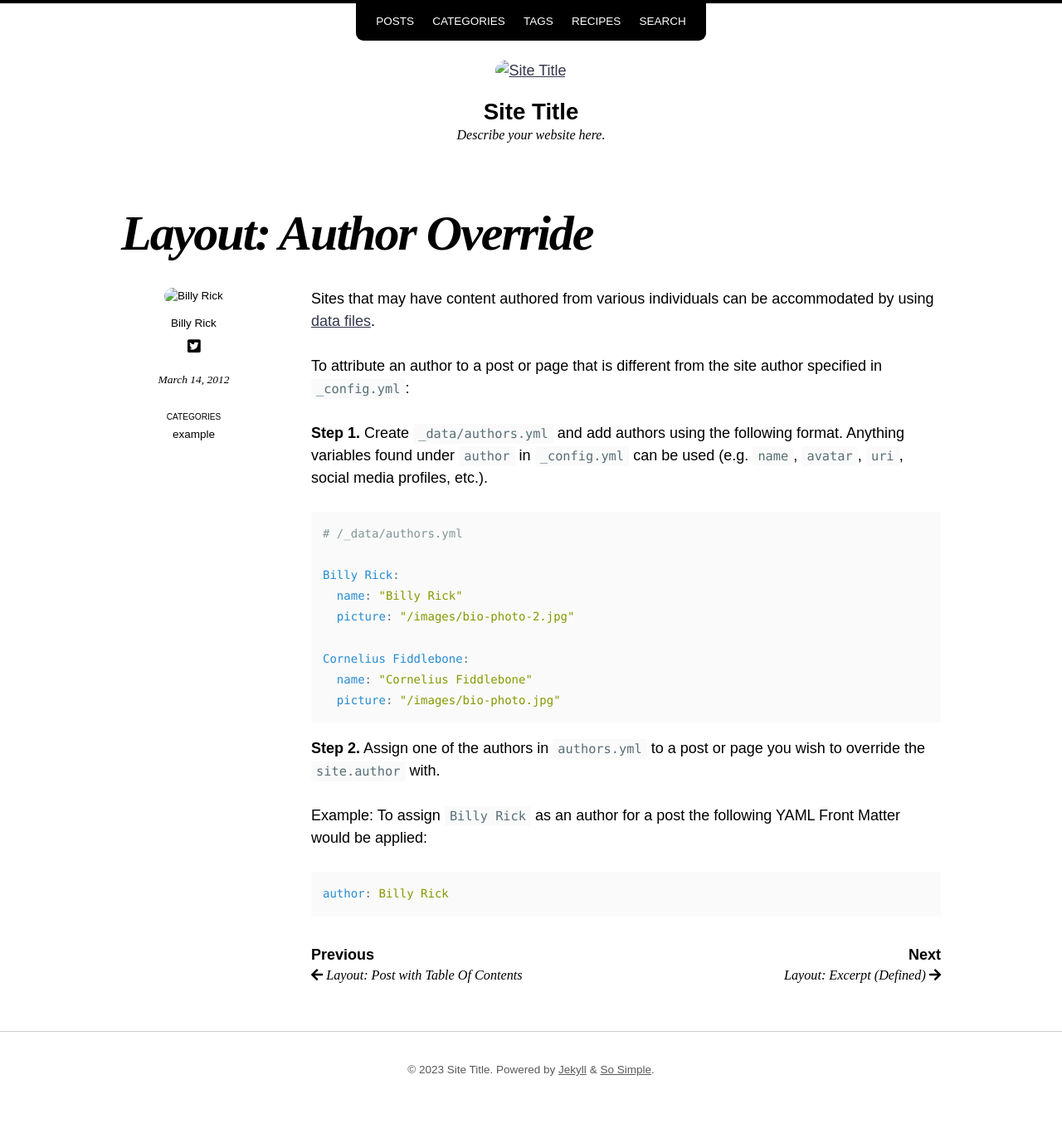
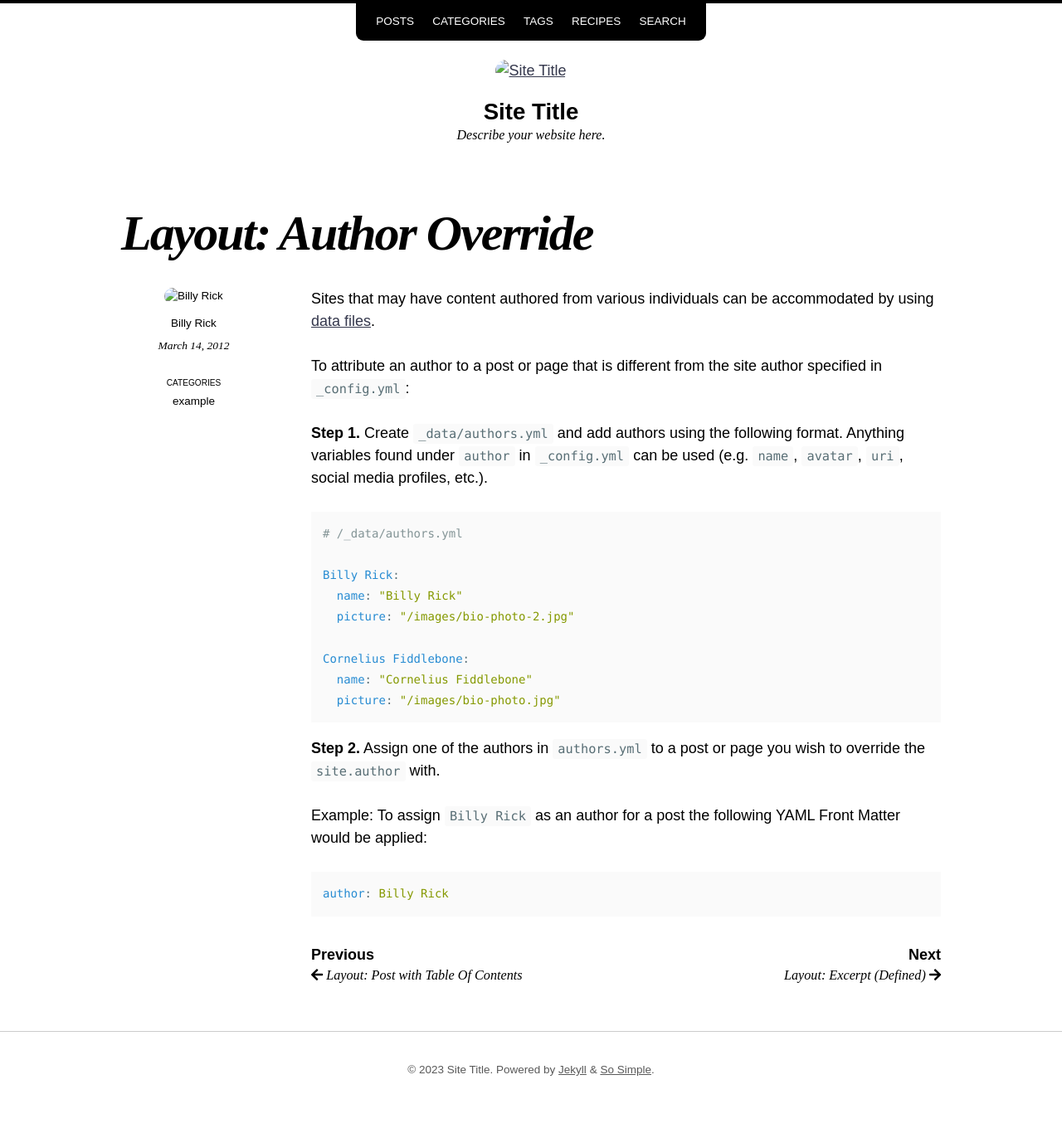
Before and after one commit to FoxerCoeee/FoxerCoeee, a Jekyll site: the page built from example/_posts/2012-03-14-layout-author-override.md, in a window 1280 px wide. Shown: the whole page at 83% size. Built offline with Jekyll 4.4.1, drawn with Linux system fonts in a browser that asks for light colours; nearby versions of some CDN libraries; our own code applies the rules of GitHub Pages for plain Markdown files.

Commit message:
Only show author links when array isn't empty

```diff
--- a/_includes/page-author.html
+++ b/_includes/page-author.html
@@ -15,7 +15,7 @@
     <div class="author-name">
       {% if site.data.text[site.locale].by %}<em>{{ site.data.text[site.locale].by }}</em> {% endif %}<span class="p-name">{{ author.name }}</span>
     </div>
-    {%- if author.links -%}
+    {%- if author.links[1] -%}
       <ul class="author-links">
         {%- for link in author.links -%}
           {%- if link.url contains "://" -%}
```
